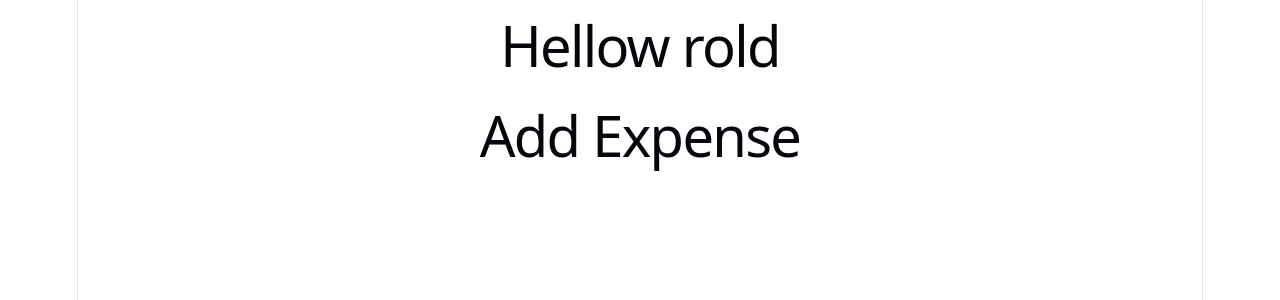
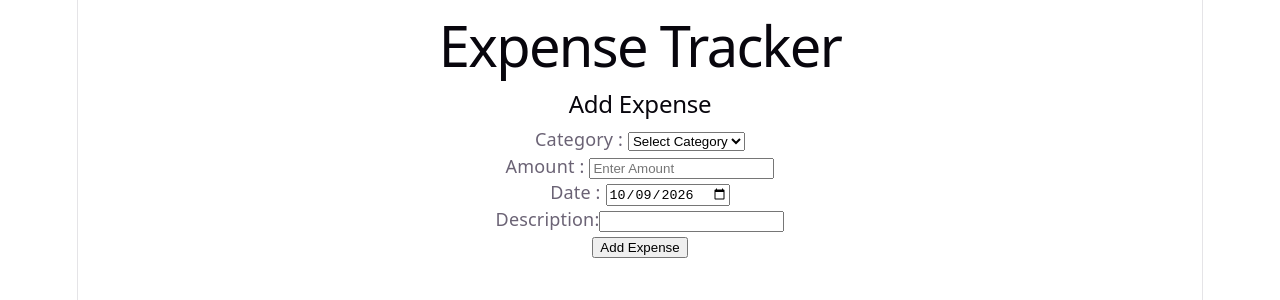
Before and after one commit to kartik-builds/expenseTracker, a React app in the folder Frontend/: page / in a window 1280 px wide. Shown: the top 300 px of the page. Built offline with nearby package versions, Linux system fonts and the light colour scheme; the HTML template or start-up script is replaced by a standard one.

Commit message:
Made Basic form for posting Expense data to Backend

```diff
--- a/Frontend/src/App.jsx
+++ b/Frontend/src/App.jsx
@@ -3,7 +3,7 @@ import ExpenseForm from "./components/ExpenseForm"
 function App(){
   return(
     <>
-      <h1>Hellow rold</h1>
+      <h1>Expense Tracker</h1>
       <ExpenseForm/>
     </>
   )
--- a/Frontend/src/components/ExpenseForm.jsx
+++ b/Frontend/src/components/ExpenseForm.jsx
@@ -1,8 +1,68 @@
-const ExpenseForm = ()=>{
-    return(
+import { useState } from "react"
+
+const getTodayDate = () => {
+    return new Date().toISOString().split('T')[0]
+}
+const ExpenseForm = () => {
+    const [expense, setExpense] = useState({
+        category: "",
+        amount: "",
+        date: getTodayDate(),
+        description: "",
+        customCategory: ""
+    })
+
+    const handleSubmit = (event) => {
+        event.preventDefault()
+        const finalExpense = {
+            ...expense,
+            category: expense.category === "Other"
+                ? expense.customCategory
+                : expense.category
+        };
+
+        console.log(finalExpense);
+    }
+
+    return (
         <div>
-            <h1>Add Expense</h1>
+            <h2>Add Expense</h2>
+            <form onSubmit={handleSubmit}>
+                <div>
+                    <label htmlFor="category">Category : </label>
+                    <select id="category" value={expense.category} onChange={(event) => setExpense(prev => ({ ...prev, category: event.target.value }))} required>
+                        <option value="" disabled hidden>Select Category</option>
+                        <option value="Food">Food</option>
+                        <option value="Transportation">Transportation</option>
+                        <option value="Entertainment">Entertainment</option>
+                        <option value="Health">Health</option>
+                        <option value="Education">Education</option>
+                        <option value="Other">Other</option>
+                    </select>
+                </div>
+                {expense.category === "Other" && (
+                    <div>
+                        <label htmlFor="customCategory">Please Mention Your Category : </label>
+                        <input id="customCategory" type="text" placeholder="Enter Category" required value={expense.customCategory} onChange={(event) => setExpense(prev => ({ ...prev, customCategory: event.target.value }))} />
+
+                    </div>
+                )}
+                <div>
+                    <label htmlFor="amount">Amount : </label>
+                    <input id="amount" type="number" placeholder="Enter Amount" required value={expense.amount} min="0.01" step="0.01" onChange={(event) => setExpense(prev => ({ ...prev, amount: event.target.value }))} />
+                </div>
+                <div>
+                    <label htmlFor="date">Date : </label>
+                    <input id="date" type="date" placeholder="Enter Date" required value={expense.date} onChange={(event) => setExpense(prev => ({ ...prev, date: event.target.value }))} />
+                </div>
+                <div>
+                    <label htmlFor="description">Description:</label>
+                    <input id="description" type="text" required value={expense.description} onChange={(event) => setExpense(prev => ({ ...prev, description: event.target.value }))} />
+                </div>
+                <button type="submit">Add Expense</button>
+            </form>
         </div>
     )
 }
+// BACKEND INTEGRATION NEXT DAY
 export default ExpenseForm
```
